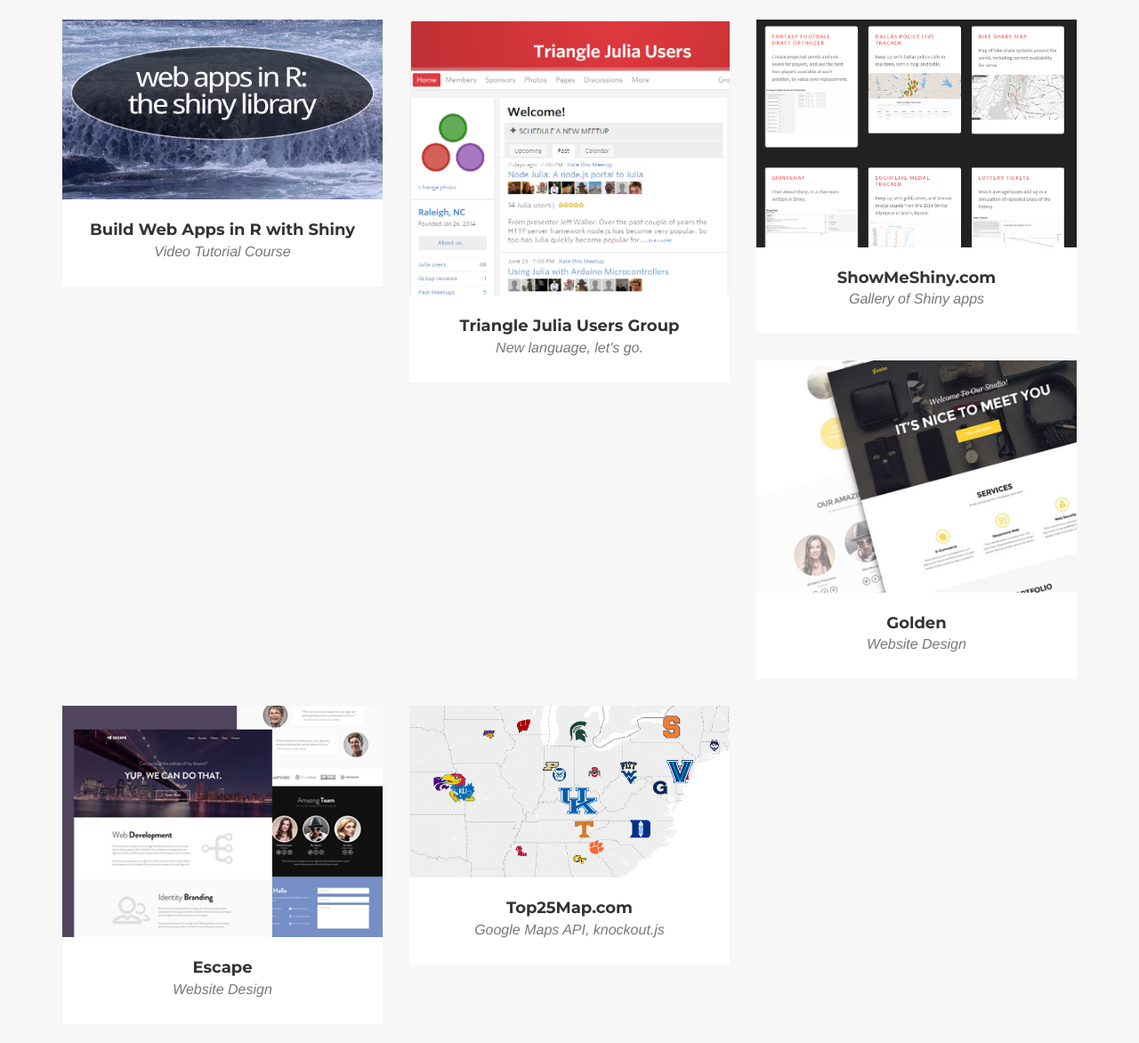
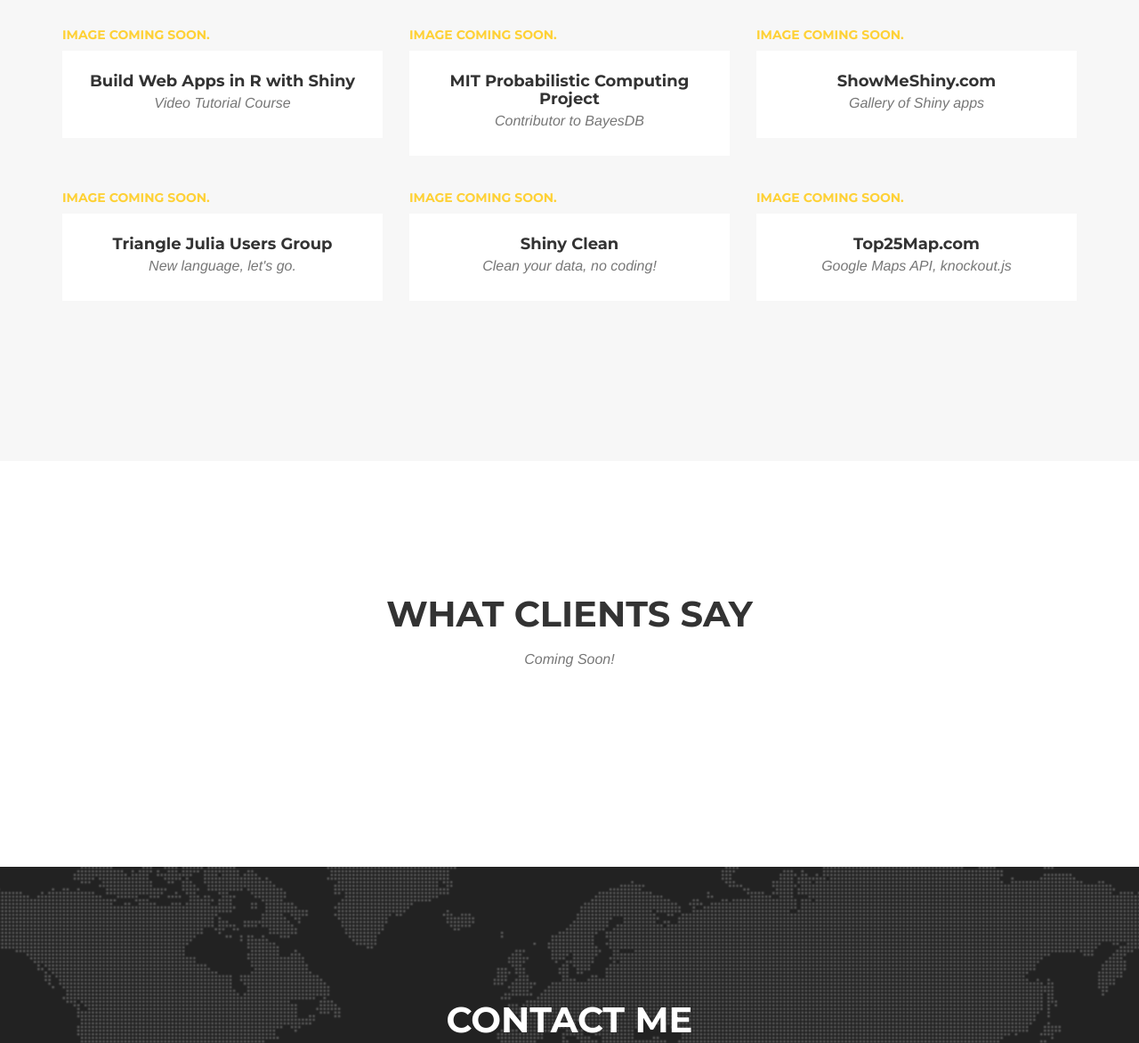
Before and after one commit to mdec/mdec.github.io, a plain HTML site: page index.html in a window 1280 px wide. Shown: the part 1720-2892 px from the top of the page at 89% size. Drawn offline with nearby package versions, Linux system fonts and the light colour scheme; a web font is replaced by a local one.

Commit message:
Removed images and clickthroughs from Projects section - will add back once I can get good images

```diff
--- a/index.html
+++ b/index.html
@@ -139,13 +139,14 @@
             </div>
             <div class="row">
                 <div class="col-md-4 col-sm-6 portfolio-item">
-                    <a href="#portfolioModal1" class="portfolio-link" data-toggle="modal">
+                    <a href="#portfolioModal" class="portfolio-link" data-toggle="modal">
                         <div class="portfolio-hover">
                             <div class="portfolio-hover-content">
                                 <i class="fa fa-plus fa-3x"></i>
                             </div>
                         </div>
-                        <img src="img/portfolio/udemy-shiny-small.png" class="img-responsive" alt="">
+                        <!--<img src="img/portfolio/udemy-shiny-small.png" class="img-responsive" alt="">-->
+                        <h5>Image coming soon.</h5>
                     </a>
                     <div class="portfolio-caption">
                         <h4>Build Web Apps in R with Shiny</h4>
@@ -153,13 +154,46 @@
                     </div>
                 </div>
                 <div class="col-md-4 col-sm-6 portfolio-item">
-                    <a href="#portfolioModal2" class="portfolio-link" data-toggle="modal">
+                    <a href="#portfolioModal" class="portfolio-link" data-toggle="modal">
                         <div class="portfolio-hover">
                             <div class="portfolio-hover-content">
                                 <i class="fa fa-plus fa-3x"></i>
                             </div>
                         </div>
-                        <img src="img/portfolio/TJU-small.png" class="img-responsive" alt="">
+                        <!--<img src="img/portfolio/TJU-small.png" class="img-responsive" alt="">-->
+                        <h5>Image coming soon.</h5>
+                    </a>
+                    <div class="portfolio-caption">
+                        <h4>MIT Probabilistic Computing Project</h4>
+                        <p class="text-muted">Contributor to BayesDB</p>
+                    </div>
+                </div>
+                <div class="col-md-4 col-sm-6 portfolio-item">
+                    <a href="#portfolioModal" class="portfolio-link" data-toggle="modal">
+                        <div class="portfolio-hover">
+                            <div class="portfolio-hover-content">
+                                <i class="fa fa-plus fa-3x"></i>
+                            </div>
+                        </div>
+                        <!--<img src="img/portfolio/showmeshiny-small.png" class="img-responsive" alt="">-->
+                        <h5>Image coming soon.</h5>
+                    </a>
+                    <div class="portfolio-caption">
+                        <h4>ShowMeShiny.com</h4>
+                        <p class="text-muted">Gallery of Shiny apps</p>
+                    </div>
+                </div>
+            </div>
+            <div class="row">
+                <div class="col-md-4 col-sm-6 portfolio-item">
+                    <a href="#portfolioModal" class="portfolio-link" data-toggle="modal">
+                        <div class="portfolio-hover">
+                            <div class="portfolio-hover-content">
+                                <i class="fa fa-plus fa-3x"></i>
+                            </div>
+                        </div>
+                        <!--<img src="img/portfolio/golden.png" class="img-responsive" alt="">-->
+                        <h5>Image coming soon.</h5>
                     </a>
                     <div class="portfolio-caption">
                         <h4>Triangle Julia Users Group</h4>
@@ -167,55 +201,29 @@
                     </div>
                 </div>
                 <div class="col-md-4 col-sm-6 portfolio-item">
-                    <a href="#portfolioModal3" class="portfolio-link" data-toggle="modal">
+                    <a href="#portfolioModal" class="portfolio-link" data-toggle="modal">
                         <div class="portfolio-hover">
                             <div class="portfolio-hover-content">
                                 <i class="fa fa-plus fa-3x"></i>
                             </div>
                         </div>
-                        <img src="img/portfolio/showmeshiny-small.png" class="img-responsive" alt="">
+                        <!--<img src="img/portfolio/escape.png" class="img-responsive" alt="">-->
+                        <h5>Image coming soon.</h5>
                     </a>
                     <div class="portfolio-caption">
-                        <h4>ShowMeShiny.com</h4>
-                        <p class="text-muted">Gallery of Shiny apps</p>
+                        <h4>Shiny Clean</h4>
+                        <p class="text-muted">Clean your data, no coding!</p>
                     </div>
                 </div>
                 <div class="col-md-4 col-sm-6 portfolio-item">
-                    <a href="#portfolioModal4" class="portfolio-link" data-toggle="modal">
+                    <a href="#portfolioModal" class="portfolio-link" data-toggle="modal">
                         <div class="portfolio-hover">
                             <div class="portfolio-hover-content">
                                 <i class="fa fa-plus fa-3x"></i>
                             </div>
                         </div>
-                        <img src="img/portfolio/golden.png" class="img-responsive" alt="">
-                    </a>
-                    <div class="portfolio-caption">
-                        <h4>Golden</h4>
-                        <p class="text-muted">Website Design</p>
-                    </div>
-                </div>
-                <div class="col-md-4 col-sm-6 portfolio-item">
-                    <a href="#portfolioModal5" class="portfolio-link" data-toggle="modal">
-                        <div class="portfolio-hover">
-                            <div class="portfolio-hover-content">
-                                <i class="fa fa-plus fa-3x"></i>
-                            </div>
-                        </div>
-                        <img src="img/portfolio/escape.png" class="img-responsive" alt="">
-                    </a>
-                    <div class="portfolio-caption">
-                        <h4>Escape</h4>
-                        <p class="text-muted">Website Design</p>
-                    </div>
-                </div>
-                <div class="col-md-4 col-sm-6 portfolio-item">
-                    <a href="#portfolioModal6" class="portfolio-link" data-toggle="modal">
-                        <div class="portfolio-hover">
-                            <div class="portfolio-hover-content">
-                                <i class="fa fa-plus fa-3x"></i>
-                            </div>
-                        </div>
-                        <img src="img/portfolio/top25map-small.png" class="img-responsive" alt="">
+                        <!--<img src="img/portfolio/top25map-small.png" class="img-responsive" alt="">-->
+                        <h5>Image coming soon.</h5>
                     </a>
                     <div class="portfolio-caption">
                         <h4>Top25Map.com</h4>
```
